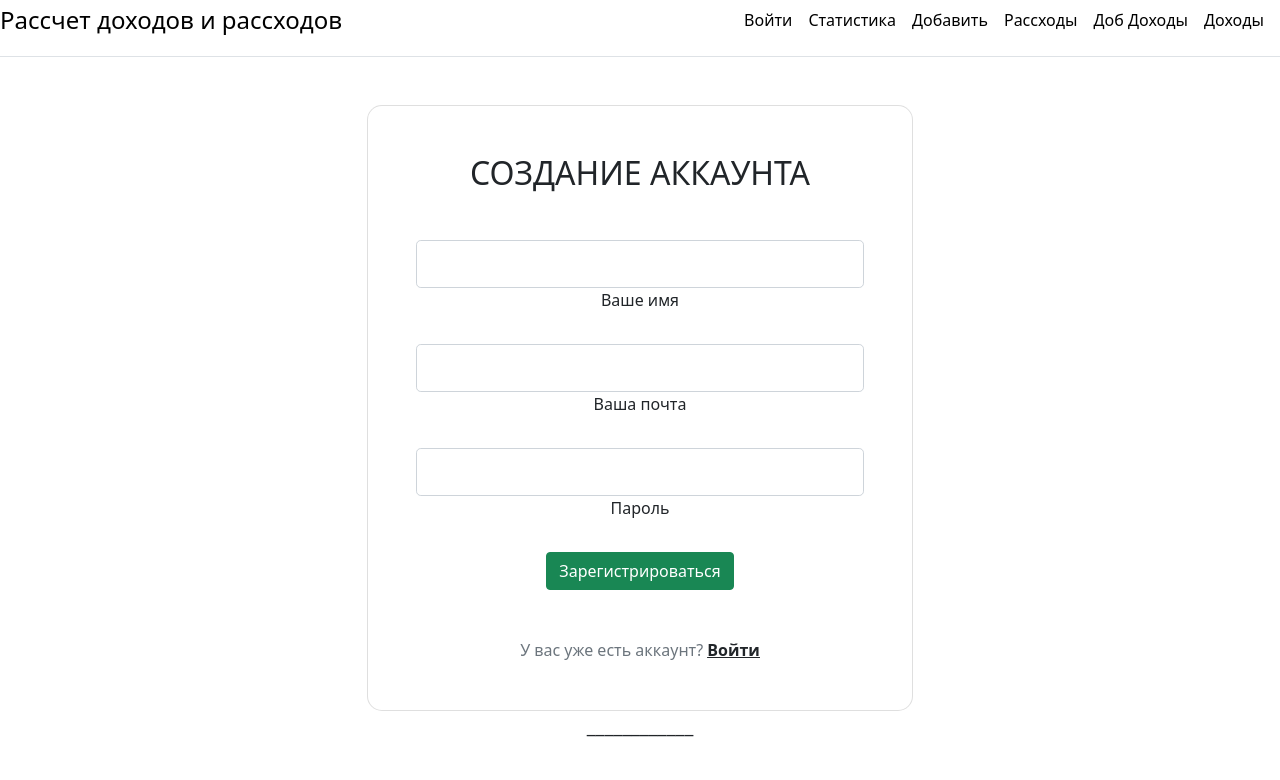
After one commit to Artembase/Python_Flask, a Flask app: page /registration in a window 1280 px wide. The commit adds this page. Shown: the top 780 px of the page. Run offline with Flask 3, Linux system fonts and the light colour scheme.

Commit message:
feat: add ability for registration.

```diff
--- a/app.py
+++ b/app.py
@@ -1,16 +1,48 @@
 from datetime import datetime
-from flask import Flask, render_template, url_for, request, redirect
+from werkzeug.security import generate_password_hash, check_password_hash
+from flask import Flask, render_template, url_for, request, redirect, flash
 from flask_sqlalchemy import SQLAlchemy
+from flask_login import login_user, login_required, logout_user, current_user
+from flask_login import UserMixin
+import flask_login
+
 
 app = Flask(__name__)
+app.secret_key = 'super secret key'
 app.config['SQLALCHEMY_DATABASE_URI'] = 'sqlite:///expenses.db'
 db = SQLAlchemy(app)
+
+login_manager = flask_login.LoginManager()
+login_manager.init_app(app)
 
 
 # init database
 # from app import app, db
 # app.app_context().push()
 # db.create_all()
+
+# @login_manager.user_loader
+# def load_user(user_id):
+#     print(Registration.query.get(int(user_id)) + ' djn nfrjt')
+#     return Registration.query.get(int(user_id))
+@login_manager.user_loader
+def load_user(user_id):
+    return Registration.query.filter(Registration.id == user_id).first()
+
+
+@login_manager.unauthorized_handler
+def handle_needs_login():
+    return redirect(url_for('login'))
+
+
+class Registration(UserMixin, db.Model):
+    id = db.Column(db.Integer, primary_key=True)
+    email = db.Column(db.String(50), unique=True)
+    psw = db.Column(db.String(500), nullable=True)
+    date = db.Column(db.DateTime, default=datetime.utcnow)
+
+    def __repr__(self):
+        return '<Registration %r>' % self.id
 
 
 class Article(db.Model):
@@ -19,6 +51,7 @@ class Article(db.Model):
     index = db.Column(db.String(100), primary_key=False, default='')
     quantity = db.Column(db.Integer, default=1)
     cost = db.Column(db.Integer, nullable=False)
+    user_id = db.Column(db.Integer, db.ForeignKey('registration.id'))
     date = db.Column(db.DateTime, default=datetime.now)
 
     def __repr__(self):
@@ -30,7 +63,8 @@ class Income(db.Model):
     index_sal = db.Column(db.Integer, primary_key=False, default=0)
     sum_sal = db.Column(db.Integer, primary_key=False, default=0)
     name_sal = db.Column(db.String(100), default='Не указано описание')
-    date = db.Column(db.DateTime, default=datetime.utcnow)
+    user_id = db.Column(db.Integer, db.ForeignKey('registration.id'))
+    date = db.Column(db.DateTime, default=datetime.now)
 
     def __repr__(self):
         return '<Income %r>' % self.id
@@ -42,8 +76,56 @@ def index():
     return render_template("index.html")
 
 
+@app.route('/registration', methods=['POST', 'GET'])
+def registration():
+    if request.method == 'POST':
+        # проверка коректности
+
+        try:
+            hash1 = generate_password_hash(request.form['psw'])
+            u = Registration(email=request.form['email'], psw=hash1)
+            db.session.add(u)
+            db.session.commit()
+            return redirect('/registration')
+        except:
+            return 'Неправильно введен пароль или такой ник уже занят'
+    return render_template("registration.html")
+
+
+@app.route('/logout')
+@login_required
+def logout():
+    logout_user()
+    return render_template("index.html")
+
+
+@app.route('/login', methods=['POST', 'GET'])
+def login():
+    if request.method == 'POST':
+        email_login = request.form['email_login']
+        psw_login = request.form['psw_login']
+        registration = Registration.query.order_by(Registration.date.desc())
+
+        for e in registration:
+            db_email = e.email
+            db_password = e.psw
+
+            if email_login == db_email and check_password_hash(db_password, psw_login):
+                user = Registration.query.filter_by(email=email_login).first()
+
+                print(user)
+                login_user(user)
+                return render_template("index.html")
+            else:
+                return 'Не правильно введен логин или пароль'
+        # if email_login
+    return render_template("login.html")
+
+
 @app.route('/about')
+@login_required
 def about_posts():
+    # return 'Current user is ' + current_user.email
     sum_articles = 0
     sum_articles_for_today = 0
     sum_articles_for_week = 0
@@ -53,14 +135,12 @@ def about_posts():
     sum_incomes_for_today = 0
     sum_incomes_for_week = 0
     sum_incomes_for_month = 0
-    sum_incomes_for_year = 0
+
     for_date = ''
-    cost = 0
-    x = 0
 
     to_day = datetime.today().date()
     a = ''
-    articles = Article.query.order_by(Article.date.desc()).all()
+    articles = Article.query.filter(Article.user_id == current_user.id).order_by(Article.date.desc()).all()
     # Расходы
     for e in articles:
 
@@ -81,8 +161,8 @@ def about_posts():
 
     sum_articles_for_week += sum_articles_for_today
     sum_articles_for_month += sum_articles_for_week
-# Доходы
-    income = Income.query.order_by(Income.date.desc()).all()
+    # Доходы .filter(Income.index_sal == '123')
+    income = Income.query.filter(Income.user_id == current_user.id).order_by(Income.date.desc()).all()
     for e in income:
 
         sum_income += e.sum_sal
@@ -110,18 +190,22 @@ def about_posts():
 
 
 @app.route('/posts')
+@login_required
 def posts():
-    articles = Article.query.order_by(Article.date.desc()).all()
+    articles = Article.query.filter(Article.user_id == current_user.id).order_by(Article.date.desc()).all()
     return render_template("posts.html", articles=articles)
 
 
+# @login_manager.user_loader
 @app.route('/incomes')
+@login_required
 def posts2():
-    income = Income.query.order_by(Income.date.desc()).all()
+    income = Income.query.filter(Income.user_id == current_user.id).order_by(Income.date.desc()).all()
     return render_template("incomes.html", income=income)
 
 
 @app.route('/create-article', methods=['POST', 'GET'])
+@login_required
 def create_article():
     if request.method == 'POST':
 
@@ -130,7 +214,7 @@ def create_article():
         quantity = request.form['quantity']
         cost = request.form['cost']
 
-        article = Article(name=name, index=index, quantity=quantity, cost=cost)
+        article = Article(name=name, index=index, quantity=quantity, cost=cost, user_id=current_user.id)
 
         try:
             db.session.add(article)
@@ -144,13 +228,14 @@ def create_article():
 
 
 @app.route('/income', methods=['POST', 'GET'])
+@login_required
 def income1():
     if request.method == 'POST':
         index_sal = request.form['index_sal']
         sum_sal = request.form['sum_sal']
         name_sal = request.form['name_sal']
 
-        income = Income(index_sal=index_sal, sum_sal=sum_sal, name_sal=name_sal)
+        income = Income(index_sal=index_sal, sum_sal=sum_sal, name_sal=name_sal, user_id=current_user.id)
 
         try:
             db.session.add(income)
--- a/templates/base.html
+++ b/templates/base.html
@@ -17,6 +17,9 @@
       </a>
       <nav class="d-inline-flex mt
 -2 mt-md-0 ms-md-auto">
+        <a class="me-3 py-2 link-body-emphasis text-decoration-none" href="/logout">Выход</a>
+<!--        <a class="me-3 py-2 link-body-emphasis text-decoration-none" href="/login">Вход</a>-->
+<!--        <a class="me-3 py-2 link-body-emphasis text-decoration-none" href="/registration">Регистрация</a>-->
         <a class="me-3 py-2 link-body-emphasis text-decoration-none" href="/about">Статистика</a>
         <a class="me-3 py-2 link-body-emphasis text-decoration-none" href="/create-article">Добавить</a>
         <a class="me-3 py-2 link-body-emphasis text-decoration-none" href="/posts">Рассходы</a>
--- /dev/null
+++ b/templates/registration.html
@@ -0,0 +1,94 @@
+<!doctype html>
+<html lang="ru">
+<head>
+    <meta charset="UTF-8">
+    <meta name="viewport"
+          content="width=device-width, user-scalable=no, initial-scale=1.0, maximum-scale=1.0, minimum-scale=1.0">
+    <meta http-equiv="X-UA-Compatible" content="ie=edge">
+    <link rel="stylesheet" href="{{ url_for('static', filename ='css/main.css') }}">
+    <link href="https://cdn.jsdelivr.net/npm/bootstrap@5.0.2/dist/css/bootstrap.min.css" rel="stylesheet" integrity="sha384-EVSTQN3/azprG1Anm3QDgpJLIm9Nao0Yz1ztcQTwFspd3yD65VohhpuuCOmLASjC" crossorigin="anonymous">
+    <title>{% block title %}{% endblock %}</title>
+</head>
+<body>
+    <header>
+    <div class=" d-flex flex-column flex-md-row align-items-center pb-3 mb-4 border-bottom">
+      <a href="/" class="d-flex align-items-center link-body-emphasis text-decoration-none">
+         <span class="fs-4 align-center text-body-emphasis">Рассчет доходов и рассходов</span>
+      </a>
+      <nav class="d-inline-flex mt
+-2 mt-md-0 ms-md-auto">
+        <a class="me-3 py-2 link-body-emphasis text-decoration-none" href="/login">Войти</a>
+        <a class="me-3 py-2 link-body-emphasis text-decoration-none" href="/about">Статистика</a>
+        <a class="me-3 py-2 link-body-emphasis text-decoration-none" href="/create-article">Добавить</a>
+        <a class="me-3 py-2 link-body-emphasis text-decoration-none" href="/posts">Рассходы</a>
+        <a class="me-3 py-2 link-body-emphasis text-decoration-none" href="/income">Доб Доходы</a>
+        <a class="me-3 py-2 link-body-emphasis text-decoration-none" href="/incomes">Доходы</a>
+      </nav>
+    </div>
+
+    <div class="pricing-header p-3 pb-md-4 mx-auto text-center">
+      <h1 class="display-4 fw-normal text-body-emphasis"></h1>
+
+          {% block body %}
+
+
+          <div class="mask d-flex align-items-center h-100 gradient-custom-3">
+            <div class="container h-100">
+              <div class="row d-flex justify-content-center align-items-center h-100">
+                <div class="col-12 col-md-9 col-lg-7 col-xl-6">
+                  <div class="card" style="border-radius: 15px;">
+                    <div class="card-body p-5">
+                      <h2 class="text-uppercase text-center mb-5">Создание аккаунта</h2>
+
+                      <form method="post">
+
+                        <div class="form-outline mb-4">
+                          <input type="text" name="name" id="name" class="form-control form-control-lg" />
+                          <label class="form-label" for="name">Ваше имя</label>
+                        </div>
+
+                        <div class="form-outline mb-4">
+                          <input type="email" name="email" id="email" class="form-control form-control-lg" />
+                          <label class="form-label" for="email">Ваша почта</label>
+                        </div>
+
+                        <div class="form-outline mb-4">
+                          <input type="password" name="psw" id="psw" class="form-control form-control-lg" />
+                          <label class="form-label" for="psw">Пароль</label>
+                        </div>
+
+<!--                        <div class="form-outline mb-4">-->
+<!--                          <input type="password" id="form3Example4cdg" class="form-control form-control-lg" />-->
+<!--                          <label class="form-label" for="form3Example4cdg">Повторите пароль</label>-->
+<!--                        </div>-->
+
+        <!--                <div class="form-check d-flex justify-content-center mb-5">-->
+        <!--                  <input class="form-check-input me-2" type="checkbox" value="" id="form2Example3cg" />-->
+        <!--&lt;!&ndash;                  <label class="form-check-label" >&ndash;&gt;-->
+        <!--&lt;!&ndash;                    I agree all statements in <a  class="text-body"><u>Terms of service</u></a>&ndash;&gt;-->
+        <!--&lt;!&ndash;                  </label>&ndash;&gt;-->
+        <!--                </div>-->
+
+                        <div class="d-flex justify-content-center">
+                          <button type="submit"  class="btn btn-success">Зарегистрироваться</button>
+                        </div>
+
+                        <p class="text-center text-muted mt-5 mb-0">У вас уже есть аккаунт? <a href="/login"
+                            class="fw-bold text-body"><u>Войти</u></a></p>
+                      </form>
+                    </div>
+                  </div>
+                </div>
+              </div>
+            </div>
+          </div>
+
+        {% endblock %}
+
+      <p class="fs-5 text-body-secondary">____________</p>
+    </div>
+  </header>
+
+
+</body>
+</html>
```
Also changed, not shown: templates/login.html (added, +76 -0 lines), instance/expenses.db (deleted), static/css/main.css (line endings or trailing spaces).
